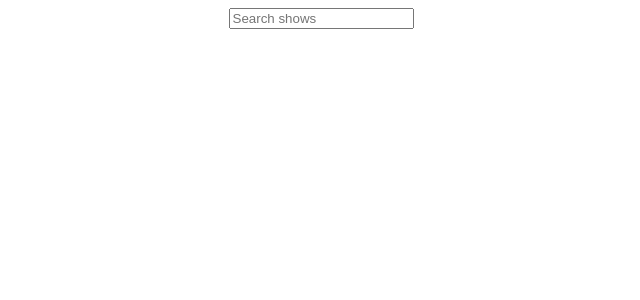
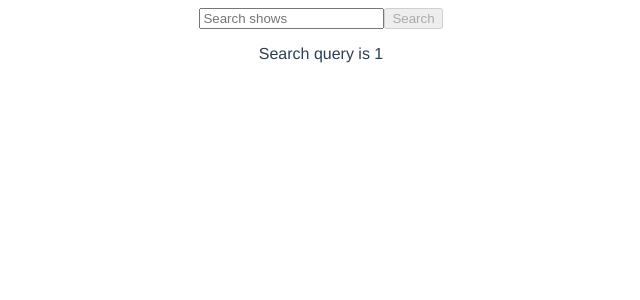
Before and after one commit to aym009/single-page-app-with-vuejs, a Vue app: page /search/1 in a window 1280 px wide. Before the commit this address had no page. Shown: the top 300 px of the page, without its empty margins (319-959 px from the left). Built offline with nearby package versions, Linux system fonts and the light colour scheme.

Commit message:
Create SearchResults page

```diff
--- a/src/components/SearchBar.vue
+++ b/src/components/SearchBar.vue
@@ -1,5 +1,10 @@
 <template>
   <input type="text" placeholder="Search shows" v-model="searchQuery" />
+  <button
+    @click="$router.push({name: 'SearchResults', params: { searchQuery: searchQuery }})"
+    :disabled="!searchQuery">
+    Search
+  </button>
   <p>{{ searchQuery }}</p>
 </template>
 
--- a/src/router/index.js
+++ b/src/router/index.js
@@ -1,5 +1,6 @@
 import { createRouter, createWebHistory } from 'vue-router'
 import Home from '../views/Home.vue'
+import SearchResults from '../views/SearchResults.vue'
 
 const routes = [
   {
@@ -7,6 +8,12 @@ const routes = [
     name: 'Home',
     component: Home
   },
+  {
+    path: '/search/:searchQuery',
+    name: 'SearchResults',
+    component: SearchResults,
+    props: true
+  }
 ]
 
 const router = createRouter({
--- /dev/null
+++ b/src/views/SearchResults.vue
@@ -0,0 +1,13 @@
+<template>
+  <p>Search query is {{ searchQuery }}</p>
+</template>
+
+<script>
+export default {
+  props: ['searchQuery']
+}
+</script>
+
+<style>
+
+</style>
```
